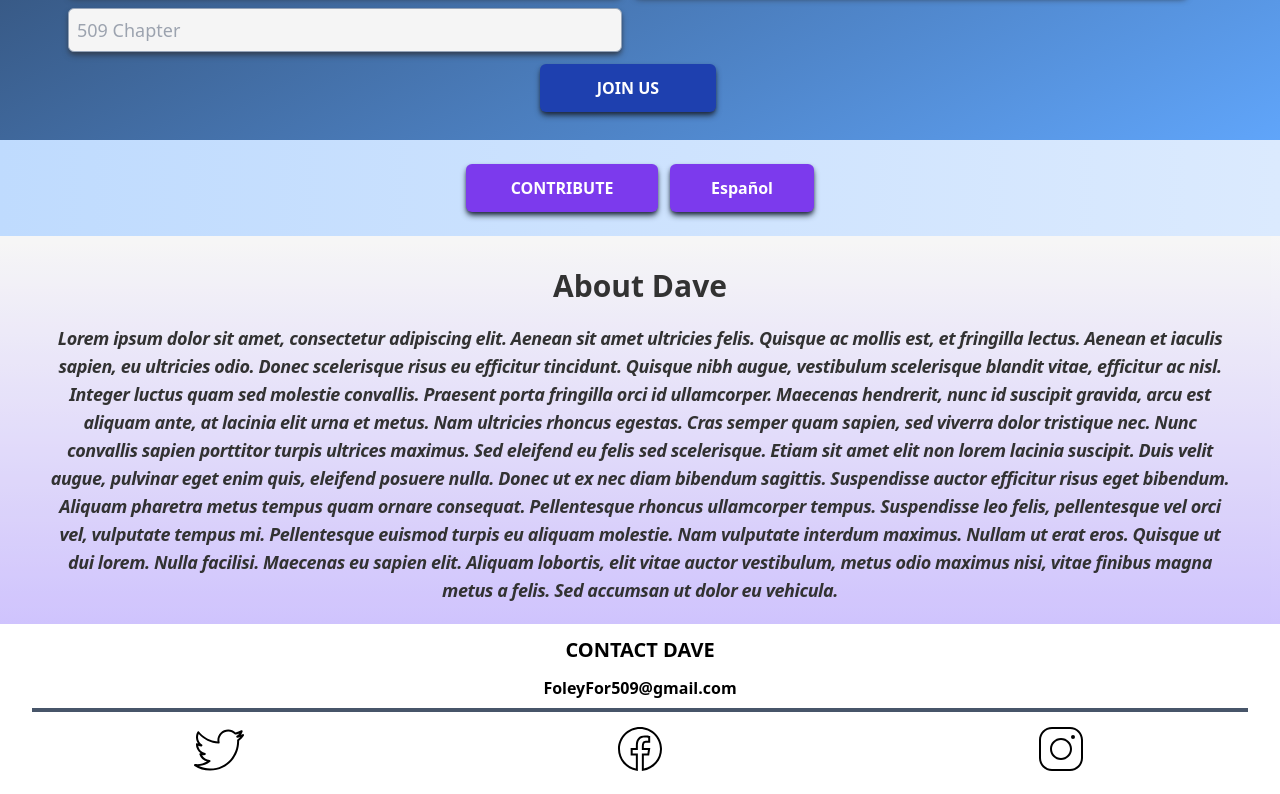
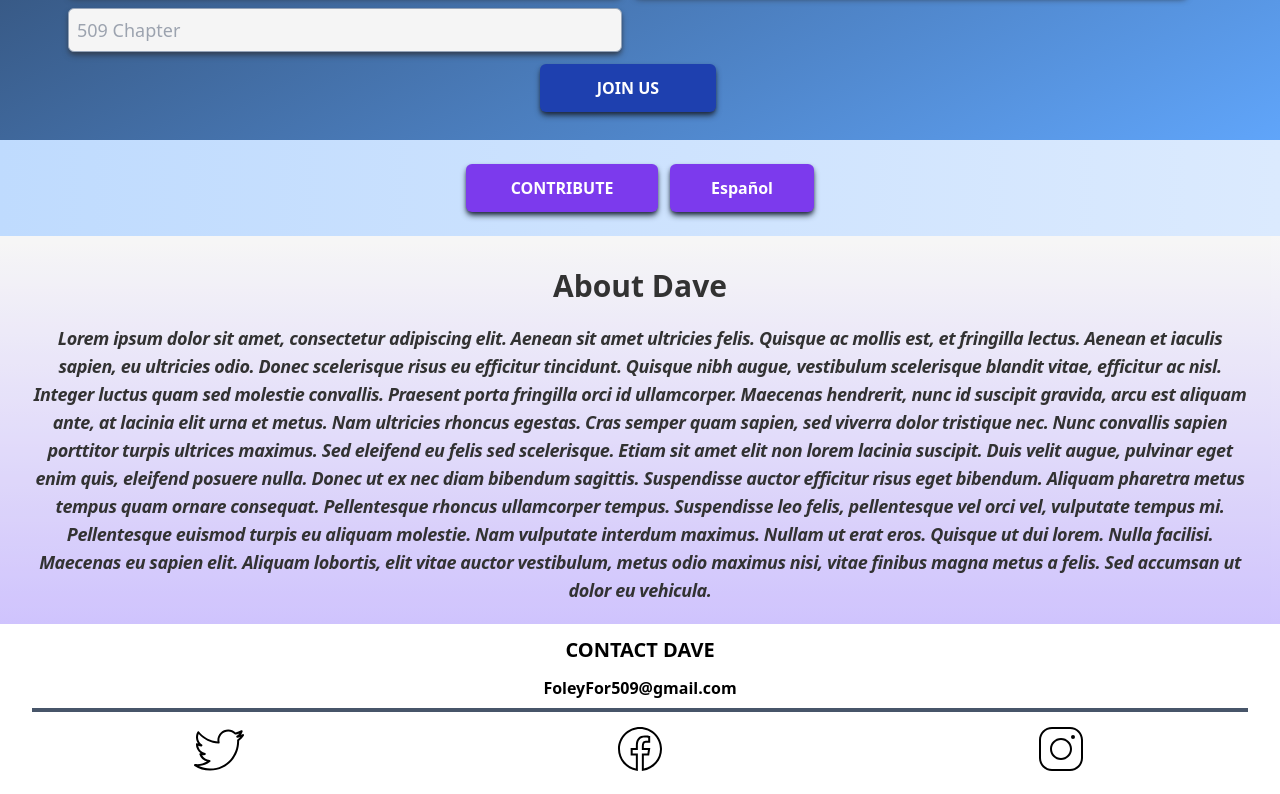
Before and after one commit to rstott87/Foley_Campaign, a React (Vite) app: page / in a window 1280 px wide. Shown: the part 596-1390 px from the top of the page. Built offline with nearby package versions, Linux system fonts and the light colour scheme.

Commit message:
spacing changes

```diff
--- a/src/components/BottomSection.jsx
+++ b/src/components/BottomSection.jsx
@@ -10,7 +10,7 @@ const BottomSection = function () {
         id="about"
         className="z-30 opacity-80 bg-gradient-to-b from-neutral-100 to-violet-300 "
       >
-        <div className="m-auto w-96 p-5 px-12 lg:w-auto">
+        <div className="m-auto w-96 py-5 px-8 lg:w-auto">
           <h1 className="mb-2 text-center text-3xl font-bold leading-loose">
             About Dave
           </h1>
```
